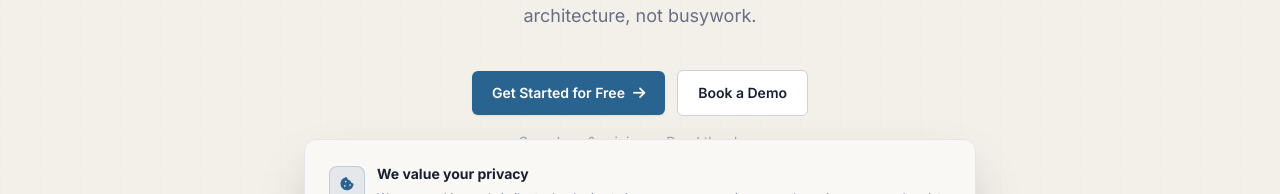
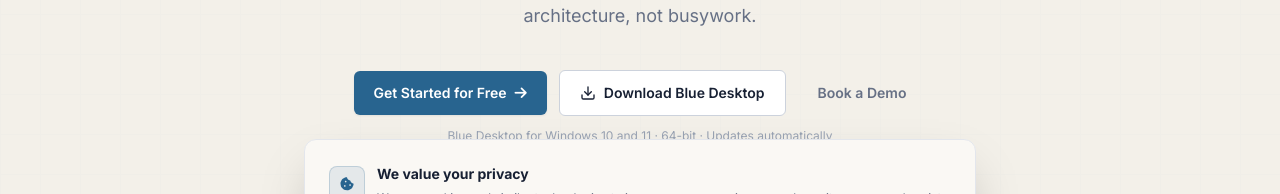
Before and after one commit to LonerWarlock/blue-portal, a Next.js app: page / in a window 1280 px wide. Shown: the part 413-607 px from the top of the page. Built offline with nearby package versions, Linux system fonts and the light colour scheme; no server answers.

Commit message:
Add Blue Desktop download to landing page

```diff
--- a/app/components/Hero.tsx
+++ b/app/components/Hero.tsx
@@ -1,4 +1,5 @@
 import Link from "next/link";
+import { Download } from "lucide-react";
 import VSCodeInstallSnippet from "./VSCodeInstallSnippet";
 
 export default function Hero() {
@@ -38,10 +39,23 @@
               Get Started for Free
               <i className="fa-solid fa-arrow-right ml-2" />
             </Link>
-            <Link prefetch={false} href="/contact" className="btn btn-secondary text-base">
+            <Link
+              prefetch={false}
+              href="/download/desktop"
+              className="btn btn-secondary text-base"
+              aria-label="Download Blue Desktop for Windows"
+            >
+              <Download aria-hidden="true" className="mr-2 h-4 w-4" />
+              Download Blue Desktop
+            </Link>
+            <Link prefetch={false} href="/contact" className="btn btn-ghost text-base">
               Book a Demo
             </Link>
           </div>
+
+          <p className="mt-3 text-xs text-ink-faint">
+            Blue Desktop for Windows 10 and 11 &middot; 64-bit &middot; Updates automatically
+          </p>
 
           <p className="mt-4 text-sm text-ink-faint">
             <Link prefetch={false} href="/subscribe" className="hover:text-ink-muted transition-colors duration-150">
--- /dev/null
+++ b/app/download/desktop/route.ts
@@ -0,0 +1,47 @@
+import { NextResponse } from "next/server";
+
+const RELEASE_API =
+  "https://api.github.com/repos/om-2007/blue-desktop-releases/releases/latest";
+const FALLBACK_INSTALLER =
+  "https://github.com/om-2007/blue-desktop-releases/releases/download/v0.1.12/Blue-Desktop-0.1.12-Setup.exe";
+
+type GitHubRelease = {
+  assets?: Array<{
+    name?: string;
+    browser_download_url?: string;
+  }>;
+};
+
+function isWindowsInstaller(name: string | undefined) {
+  return Boolean(name && /^Blue-Desktop-.*-Setup\.exe$/i.test(name));
+}
+
+export async function GET() {
+  let installerUrl = FALLBACK_INSTALLER;
+
+  try {
+    const response = await fetch(RELEASE_API, {
+      headers: {
+        Accept: "application/vnd.github+json",
+        "User-Agent": "Blue-Desktop-Website",
+        "X-GitHub-Api-Version": "2022-11-28",
+      },
+      next: { revalidate: 300 },
+    });
+
+    if (response.ok) {
+      const release = (await response.json()) as GitHubRelease;
+      const installer = release.assets?.find((asset) =>
+        isWindowsInstaller(asset.name),
+      );
+
+      if (installer?.browser_download_url) {
+        installerUrl = installer.browser_download_url;
+      }
+    }
+  } catch {
+    // Keep the verified release available if GitHub's API is temporarily down.
+  }
+
+  return NextResponse.redirect(installerUrl, 307);
+}
```
